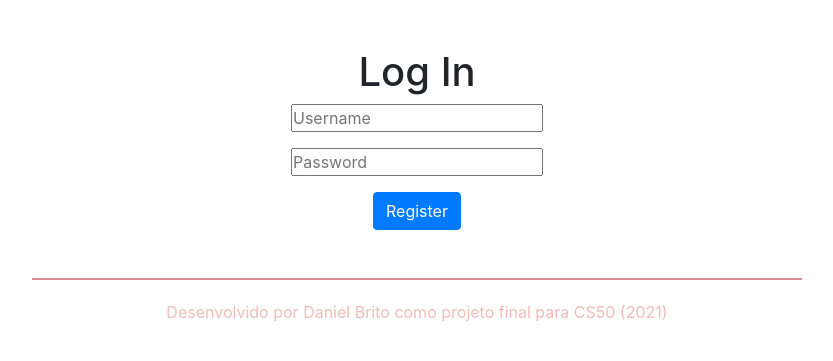
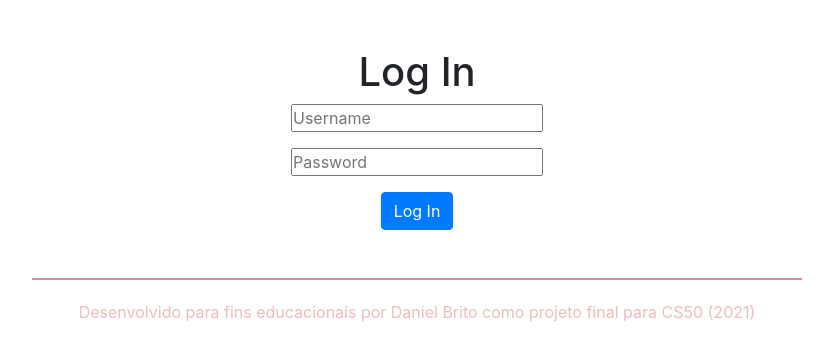
Before and after one commit to danielbrito91/glicose-monitoramento, a Flask app: page /login in a window 1280 px wide. Shown: the part 66-427 px from the top of the page, without its empty margins (223-1056 px from the left). Run offline with Flask 2, Linux system fonts and the light colour scheme.

Commit message:
login + mensagem

```diff
--- a/templates/layout.html
+++ b/templates/layout.html
@@ -60,6 +60,6 @@
 
     <footer>
         <hr>
-        <p><a target="_blank" href="https://www.linkedin.com/in/danieloliveiradebrito/">Desenvolvido por Daniel Brito como projeto final para CS50 (2021)</p>
+        <p><a target="_blank" href="https://www.linkedin.com/in/danieloliveiradebrito/">Desenvolvido para fins educacionais por Daniel Brito como projeto final para CS50 (2021)</p>
     </footer>
 </html>
--- a/templates/login.html
+++ b/templates/login.html
@@ -14,7 +14,7 @@
         <div class="form-group">
             <input autocomplete="off" name="password" placeholder="Password" type="password">
         </div>
-        <button class="btn btn-primary" type="submit">Register</button>
+        <button class="btn btn-primary" type="submit">Log In</button>
     </form>
 
 {% endblock %}
```
